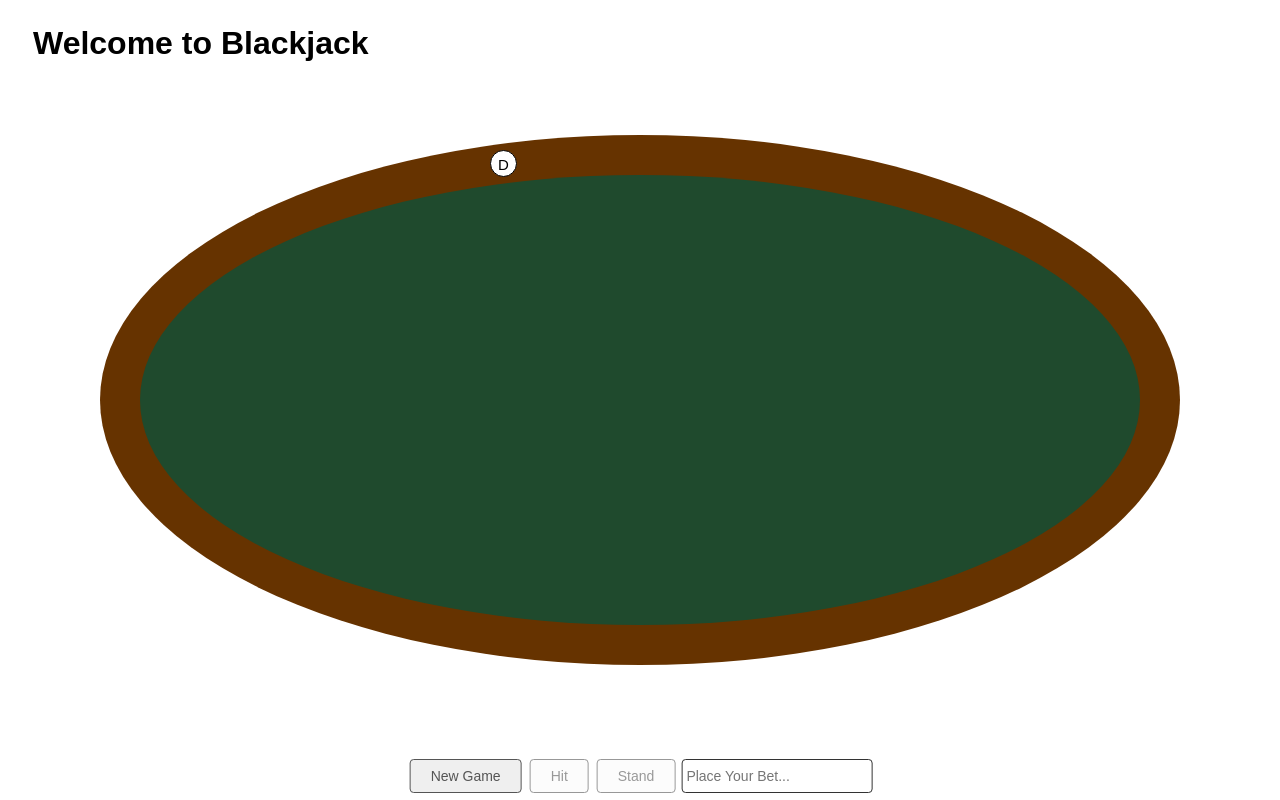
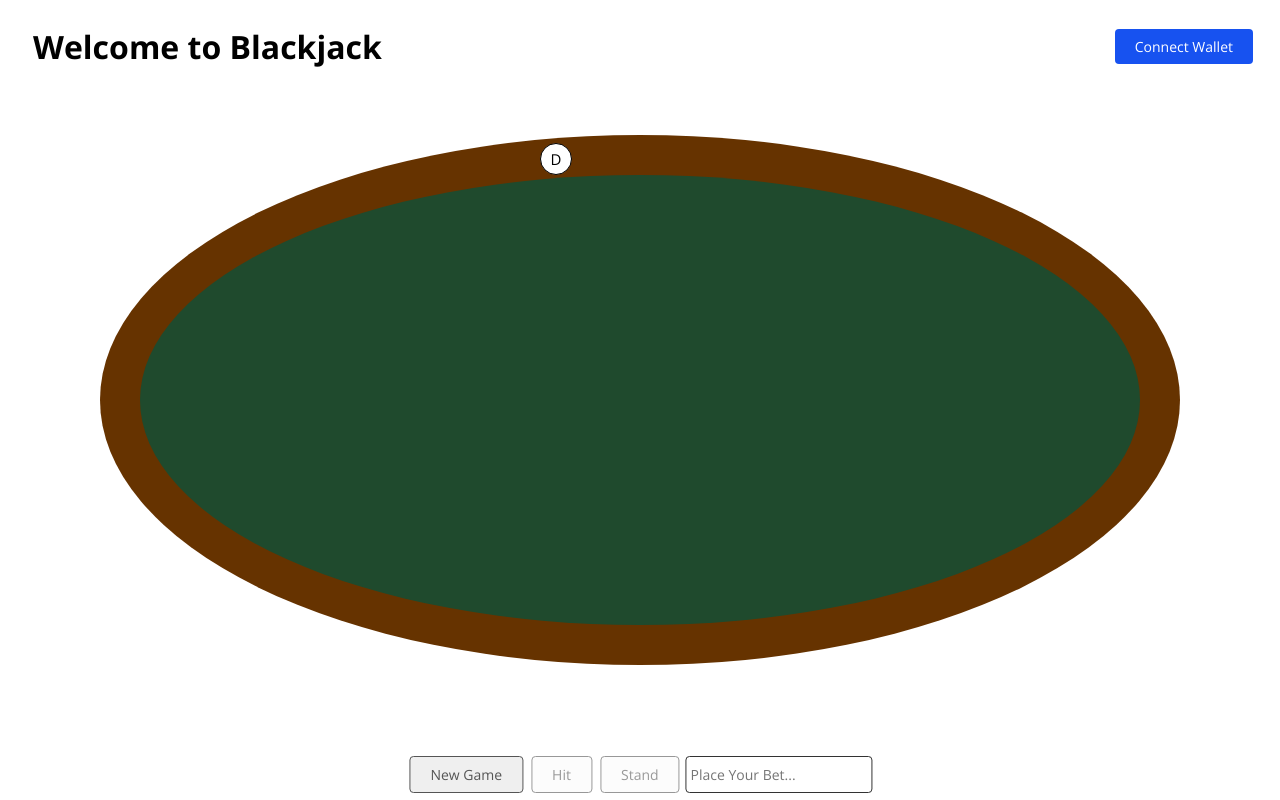
Before and after one commit to Aryaan962/GameRoom, a plain HTML site: page BlackjackPage.html in a window 1280 px wide. Drawn offline with nearby package versions, Linux system fonts and the light colour scheme.

Commit message:
Adding package + Front end edits

```diff
--- a/BlackjackPage.html
+++ b/BlackjackPage.html
@@ -8,12 +8,14 @@
         <meta name="viewport" content="width=device-width, initial-scale=1.0">
         <title>Game Room</title>
         <link rel="stylesheet" href="styles.css">
+        <link href='http://fonts.googleapis.com/css?family=Open+Sans:400,300,700' rel='stylesheet' type='text/css'>
     </head>
     <body id="main">
         <header>
             <nav>
-                <a style="text-align: left;" href="index.html"><h1>Welcome to Blackjack</h1></a>
+                <h1><a style="text-align: left;" href="index.html">Welcome to Blackjack</a></h1>
             </nav>
+            <input type="button" class="connectWallet" style="position: absolute; top: 25px; right: 25px;" id="connectWallet" onclick="loadWallet();" value="Connect Wallet">
         </header>
         <main>
             <div class="oval border"></div>
@@ -30,16 +32,16 @@
             <table class="center bottom">
                 <tr>
                     <td>
-                        <input type="button" id="newGame" onclick="newGame();" value="New Game">
+                        <input type="button" class="buttonBlackjack" id="newGame" onclick="newGame();" value="New Game">
                     </td>
                     <td>
-                        <input type="button" id="hit" onclick="hit();" value="Hit">
+                        <input type="button" class="buttonBlackjack" id="hit" onclick="hit();" value="Hit">
                     </td>
                     <td>
-                        <input type="button" id="stand" onclick="stand();" value="Stand">
+                        <input type="button" class="buttonBlackjack" id="stand" onclick="stand();" value="Stand">
                     </td>
                     <td>
-                        <input type="number" id="betSize" placeholder="Place Your Bet...">
+                        <input type="number" class="bet" id="betSize" placeholder="Place Your Bet...">
                     </td>
                 </tr>
             </table>
--- a/RoulettePage.html
+++ b/RoulettePage.html
@@ -6,13 +6,14 @@
         <meta name="author" content="Aryaan">
         <meta name="keywords" content="Cryptocurrency, Casino, Games">
         <meta name="viewport" content="width=device-width, initial-scale=1.0">
+        <link href='http://fonts.googleapis.com/css?family=Open+Sans:400,300,700' rel='stylesheet' type='text/css'>
         <title>Game Room</title>
         <link rel="stylesheet" href="styles.css">
     </head>
     <body>
         <header>
             <nav class="center">
-                <a style="text-align: left;" href="index.html"><h1>Welcome to Roulette</h1></a>
+                <h1><a style="text-align: left;" href="index.html">Welcome to Roulette</a></h1>
             </nav>
         </header>
         <main>
--- a/styles.css
+++ b/styles.css
@@ -1,13 +1,13 @@
-h1 {font-family: Arial, sans-serif;
+h1 {font-family: 'Open Sans', sans-serif;
     margin: 25px;
     font-size:xx-large;
 }
 
-p {font-family: Arial, sans-serif;
+p {font-family: 'Open Sans', sans-serif;
     text-align: center;
 }
 
-a {font-family: Arial, sans-serif;
+a {font-family: 'Open Sans', sans-serif;
     text-decoration: none;
     color:black;
     text-align: center;
@@ -27,6 +27,11 @@ a {font-family: Arial, sans-serif;
 .bottom {
     position: absolute;
     bottom: 0px;
+}
+
+.right {
+    position:absolute;
+    right: 0px;
 }
 
 .oval {
@@ -55,17 +60,18 @@ a {font-family: Arial, sans-serif;
 
 .dealerChip {
     position: absolute;
-    height: 15px;
-    width: 15px;
+    height: 20px;
+    width: 20px;
     background: #fff;
     border-radius: 50%;
     padding: 5px;
     border: 1px solid rgb(0, 0, 0);
     color: rgb(0, 0, 0);
     text-align: center;
-    font: 15px Arial, sans-serif;
-    top: -25px;
-    left: 35%;
+    font-size: 15px;
+    font-family: 'Open Sans', sans-serif;
+    top: -32px;
+    left: 40%;
 }
 
 .dealer {
@@ -78,7 +84,7 @@ a {font-family: Arial, sans-serif;
     bottom: 40px;
 }
 
-input[type=button] {
+.buttonBlackjack {
     display: inline-block;
     transition-duration: 0.2s;
     margin: 4px 2px;
@@ -89,30 +95,52 @@ input[type=button] {
     text-decoration: none;
     color: #555555;
     text-align: center;
-    font: 14px Arial, sans-serif;
+    font-size: 14px;
+    font-family: 'Open Sans', sans-serif;
 }
 
-input[type=button]:hover {
+.buttonBlackjack:hover {
     background-color: #333333;
     color: white;
 }
 
-input[type=button]:active {
+.buttonBlackjack:active {
     background-color: black;
 }
 
-input[type=button]:disabled {
+.buttonBlackjack:disabled {
     opacity: 0.6;
     cursor: not-allowed;
 }
 
-input[type=number] {
+.bet {
     display:inline-block;
     box-sizing: border-box;
     border: 1px solid #333333;
     border-radius: 4px;
     padding: 8px 4px;
+    color: #555555;
+    font-size: 14px;
+    font-family: 'Open Sans', sans-serif;
+}
 
-    color: #555555;
-    font: 14px Arial, sans-serif;
+.connectWallet {
+    display: inline-block;
+    transition-duration: 0.2s;
+    margin: 4px 2px;
+    cursor: pointer;
+    padding: 8px 20px;
+    border: 0px;
+    border-radius: 4px;
+    text-decoration: none;
+    color: #ffffff;
+    background-color: #1752f0;
+    text-align: center;
+    font-size: 14px;
+    font-family: 'Open Sans', sans-serif;
 }
+
+.connectWallet:hover {
+    background-color: #1440b9;
+    color: white;
+}
```
Also changed, not shown: index.html (+6 -4 lines), 3 other files.
